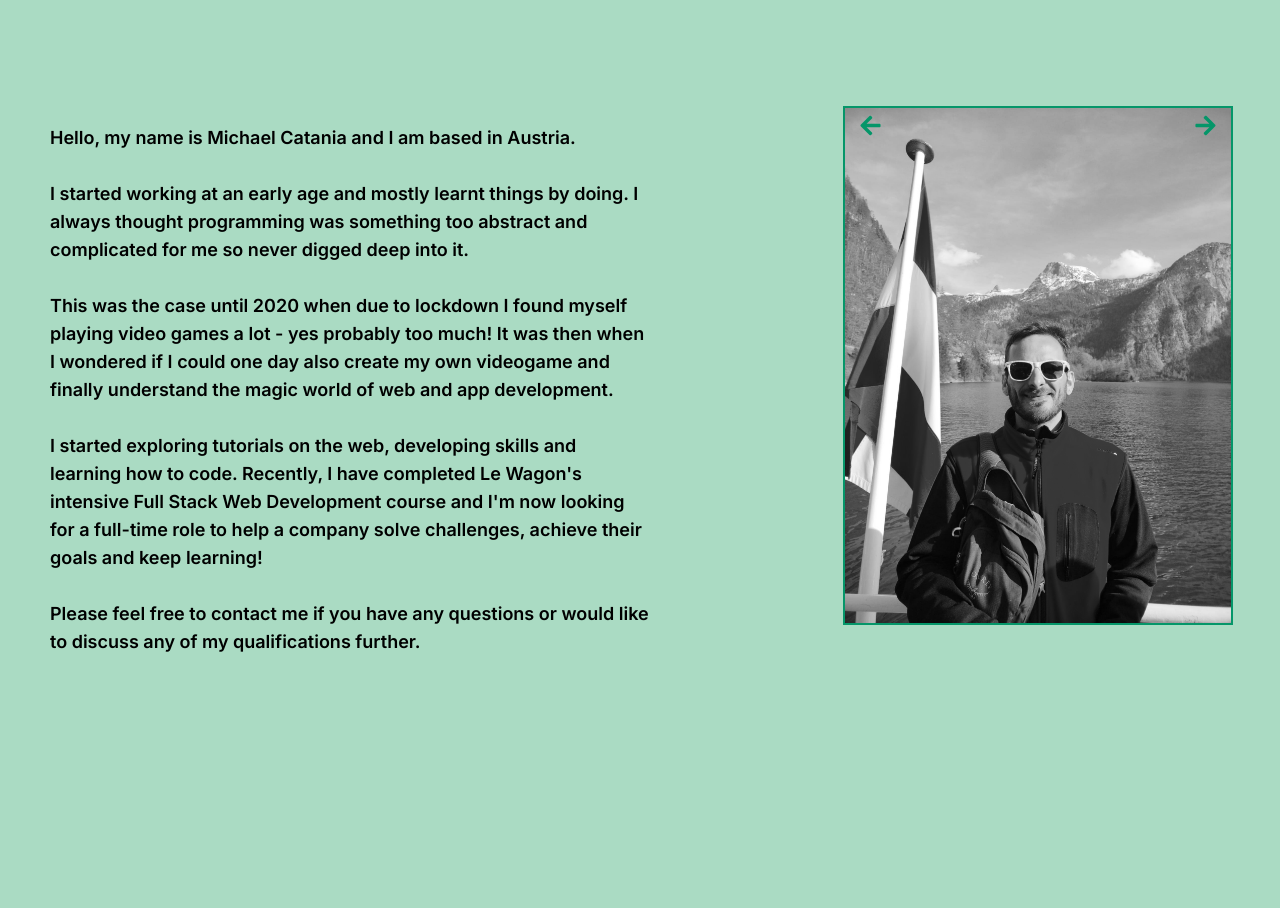
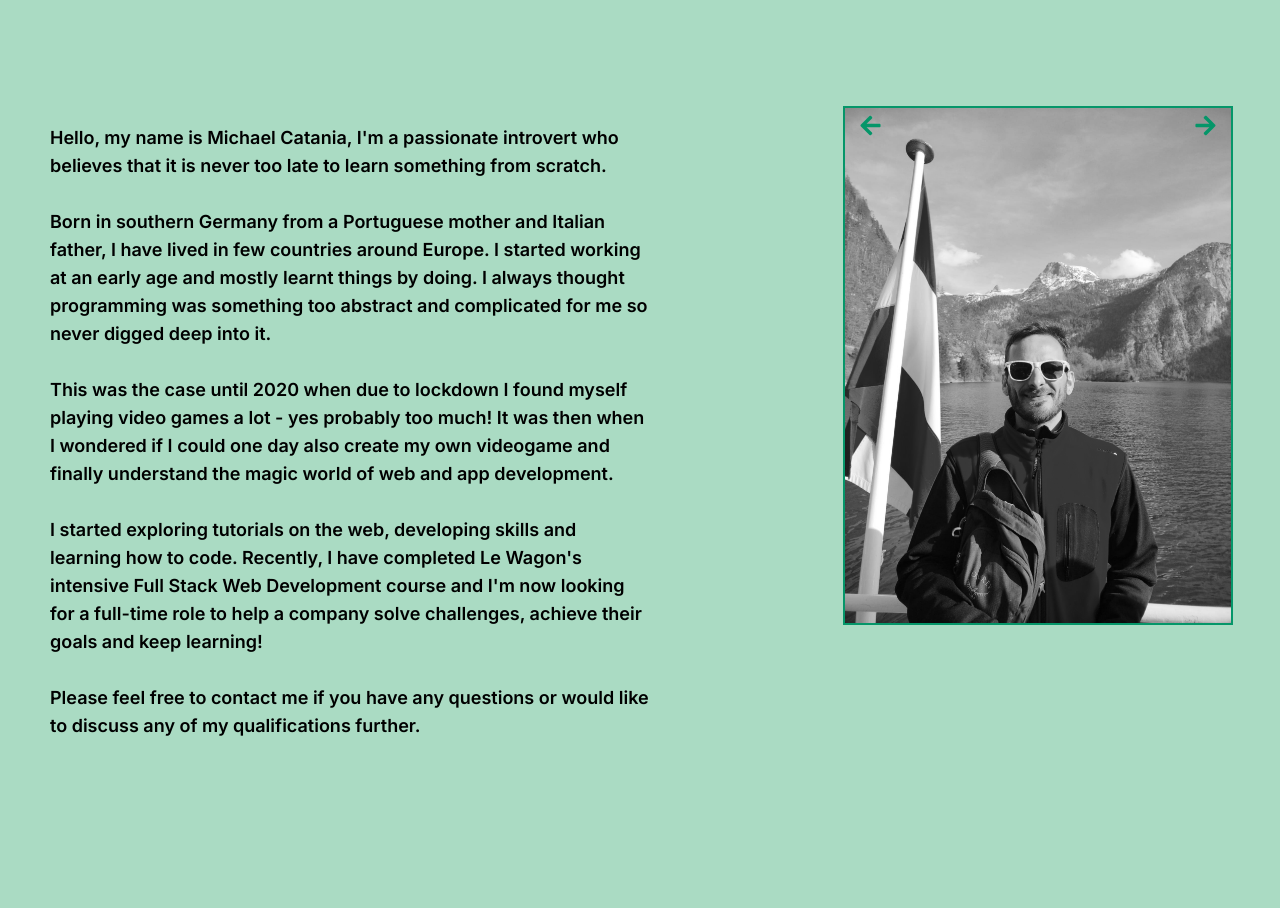
Before and after one commit to Mikitanjie/portfolio, a Next.js app: page / in a window 1280 px wide. Shown: the part 2380-3288 px from the top of the page. Built offline with nearby package versions, Linux system fonts and the light colour scheme.

Commit message:
About-text changes

```diff
--- a/app/_components/About/About.js
+++ b/app/_components/About/About.js
@@ -29,11 +29,13 @@ const About = () => {
         <br />
         <div className="w-[600px] mt-24 text-lg">
           <p>
-            Hello, my name is <span>Michael Catania</span> and I am  based in <span>Austria</span>.
+            Hello, my name is Michael Catania, I'm a passionate introvert who believes that it is never too late to learn something from scratch.
+
           </p>
           <br />
           <p>
-            I started working at an early age and mostly learnt things by doing. I always thought programming was something too abstract and complicated for me so never digged deep into it.
+          Born in southern Germany from a Portuguese mother and Italian father, I have lived in few countries around Europe.
+          I started working at an early age and mostly learnt things by doing. I always thought programming was something too abstract and complicated for me so never digged deep into it.
           </p>
           <br />
           <p>
--- a/app/_components/Languages/Languages.js
+++ b/app/_components/Languages/Languages.js
@@ -62,7 +62,7 @@ const Languages = () => {
 
       {/* Portuguese */}
       <div className="animate-pulse hover:animate-none" style={{animationDelay: '0.2s', marginRight: '50px', textAlign: 'center' }}>
-        <div style={{width: '100px', height: '100px' }} onClick={() => handleClick("I speak Portuguese as my Mother-language!")}>
+        <div style={{width: '100px', height: '100px' }} onClick={() => handleClick("This is my mother-tongue!")}>
           <Image
             className="active:scale-90 transition-transform duration-200 hover:scale-150"
             src="https://cdn-icons-png.flaticon.com/128/321/321256.png"
@@ -76,7 +76,7 @@ const Languages = () => {
 
       {/* Italian */}
       <div className="animate-pulse hover:animate-none" style={{animationDelay: '0.4s', marginRight: '50px', textAlign: 'center' }}>
-        <div style={{width: '100px', height: '100px' }} onClick={() => handleClick("Italian comes from my Father and also my GF!")}>
+        <div style={{width: '100px', height: '100px' }} onClick={() => handleClick("This is my everyday language at home, my girlfriend is Italian!")}>
           <Image
             className="active:scale-90 transition-transform duration-200 hover:scale-150"
             src="https://cdn-icons-png.flaticon.com/128/321/321240.png"
@@ -90,7 +90,7 @@ const Languages = () => {
 
       {/* German */}
       <div className="animate-pulse hover:animate-none" style={{animationDelay: '0.6s', marginRight: '50px', textAlign: 'center' }}>
-        <div style={{width: '100px', height: '100px' }} onClick={() => handleClick("I was born in Germany and lived there a few years!")}>
+        <div style={{width: '100px', height: '100px' }} onClick={() => handleClick("This is the first foreign language I learnt!")}>
           <Image
             className="active:scale-90 transition-transform duration-200 hover:scale-150"
             src="https://cdn-icons-png.flaticon.com/128/321/321233.png"
@@ -104,7 +104,7 @@ const Languages = () => {
 
       {/* Spanish */}
       <div className="animate-pulse hover:animate-none" style={{animationDelay: '0.8s', marginRight: '50px', textAlign: 'center' }}>
-        <div style={{width: '100px', height: '100px' }} onClick={() => handleClick("I learned Spanish as we are very close neighbors and also with friends")}>
+        <div style={{width: '100px', height: '100px' }} onClick={() => handleClick("This I have learnt as I lived close to the Spanish border!")}>
           <Image
             className="active:scale-90 transition-transform duration-200 hover:scale-150"
             src="https://cdn-icons-png.flaticon.com/128/321/321260.png"
@@ -118,7 +118,7 @@ const Languages = () => {
 
       {/* English */}
       <div className="animate-pulse hover:animate-none" style={{animationDelay: '1.0s', textAlign: 'center' }}>
-        <div style={{width: '100px', height: '100px' }} onClick={() => handleClick("while living in UK for 3 years I could improve my English quite alot :)")}>
+        <div style={{width: '100px', height: '100px' }} onClick={() => handleClick("This is the language I learnt in school and improved by living in the UK!")}>
           <Image
             className="active:scale-90 transition-transform duration-200 hover:scale-150"
             src="https://cdn-icons-png.flaticon.com/128/321/321269.png"
```
